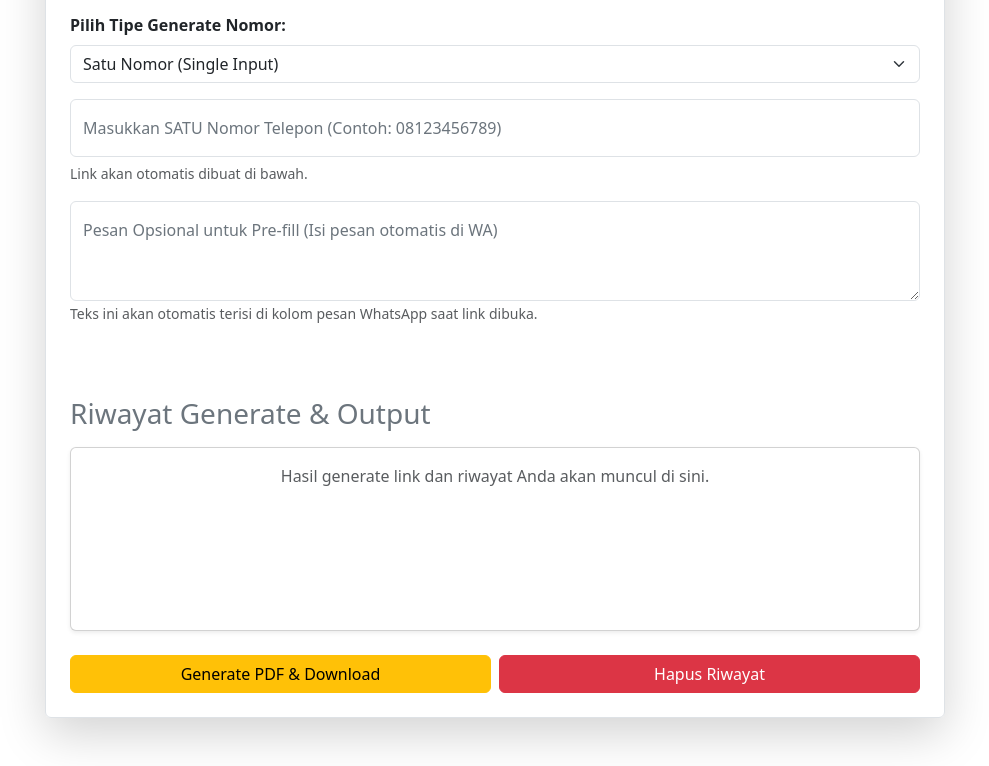
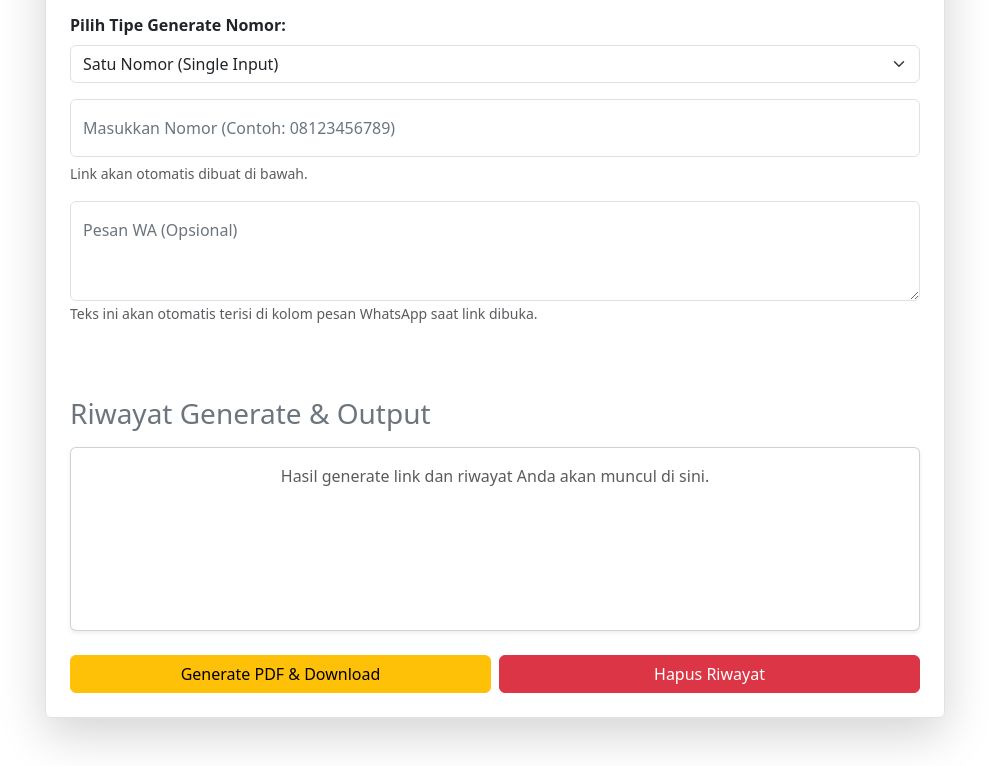
Before and after one commit to aldieptr28/wa-link-generator, a plain HTML site: page index.html in a window 1280 px wide. Shown: the part 172-938 px from the top of the page, without its empty margins (145-1134 px from the left). Drawn offline with nearby package versions, Linux system fonts and the light colour scheme.

Commit message:
update dulu

```diff
--- a/index.html
+++ b/index.html
@@ -45,7 +45,7 @@
 
         <div class="form-floating mb-1" id="singleInputContainer">
             <input type="text" class="form-control" id="phoneNumberSingle" placeholder="Contoh: 08123456789">
-            <label for="phoneNumberSingle">Masukkan SATU Nomor Telepon (Contoh: 08123456789)</label>
+            <label for="phoneNumberSingle">Masukkan Nomor (Contoh: 08123456789)</label>
         </div>
         <div class="mb-3" id="singleValidationFeedback">
             <small class="form-text text-muted">Link akan otomatis dibuat di bawah.</small>
@@ -59,7 +59,7 @@
 
         <div class="form-floating mb-4">
             <textarea class="form-control" placeholder="Pesan Opsional" id="preFillMessage" style="height: 100px;"></textarea>
-            <label for="preFillMessage">Pesan Opsional untuk Pre-fill (Isi pesan otomatis di WA)</label>
+            <label for="preFillMessage">Pesan WA (Opsional) </label>
             <small class="form-text text-muted">Teks ini akan otomatis terisi di kolom pesan WhatsApp saat link dibuka.</small>
         </div>
 
```
